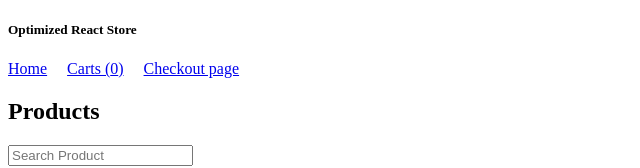
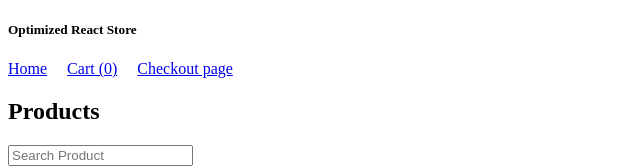
Before and after one commit to asanIbrahim/Optimized-React-Store, a React (Vite) app: page / in a window 1280 px wide. Shown: the top 168 px of the page, without its empty margins (0-640 px from the left). Built offline with nearby package versions, Linux system fonts and the light colour scheme.

Commit message:
cart pages

```diff
--- a/src/components/Navbar.jsx
+++ b/src/components/Navbar.jsx
@@ -8,7 +8,7 @@ export default function Navbar() {
     return (
         <nav style={{ display: "flex", gap: "20px"}}>
             <Link to={'/'}> Home</Link>
-            <Link to="/cart"> Carts ({cartLength})</Link>
+            <Link to="/cart"> Cart ({cartLength})</Link>
             <Link to="/checkout"> Checkout page</Link>
         </nav>
     )
```
